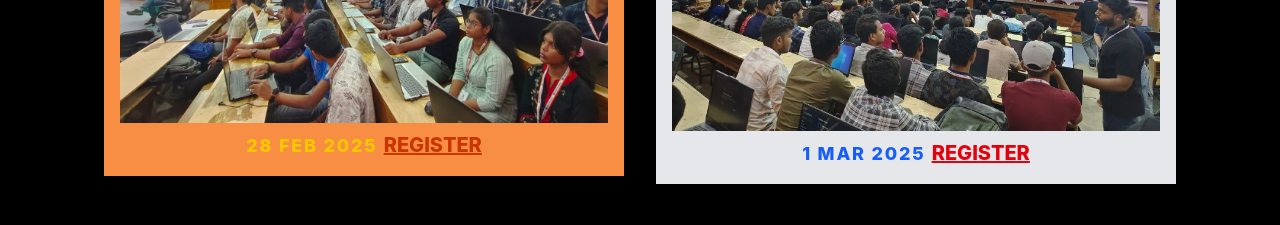
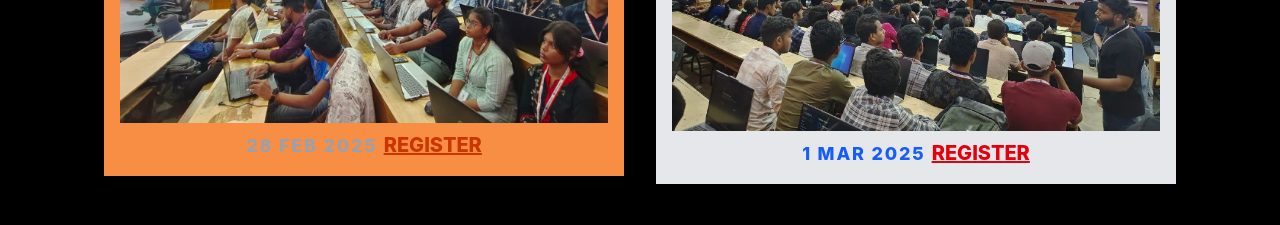
Before and after one commit to Ren1sha/Sankalp, a React (Vite) app: page / in a window 1280 px wide. Shown: the part 2600-2825 px from the top of the page. Built offline with nearby package versions, Linux system fonts and the light colour scheme.

Commit message:
Update Sankalp2025.jsx

```diff
--- a/src/Sankalp2025.jsx
+++ b/src/Sankalp2025.jsx
@@ -158,7 +158,7 @@ const Sankalp2025 = () => {
               <p className="mt-2 text-sm md:text-base">It's a coding competition. Get ready to unleash your coding skills at Code Crusade 3.0</p>
               <img src="/components/students.png" alt="Event 1" className="mt-4 w-full" />
               <p className="text-sm mt-2 font-extrabold text-white">
-                <span className="text-lg text-yellow-400 tracking-widest">28 FEB 2025</span> &nbsp;
+                <span className="text-lg text-gray-400 tracking-widest">28 FEB 2025</span> &nbsp;
                 <span className="text-xl font-extrabold text-orange-700 underline hover:text-orange-400 transition duration-300">
                   REGISTER
                 </span>
```
